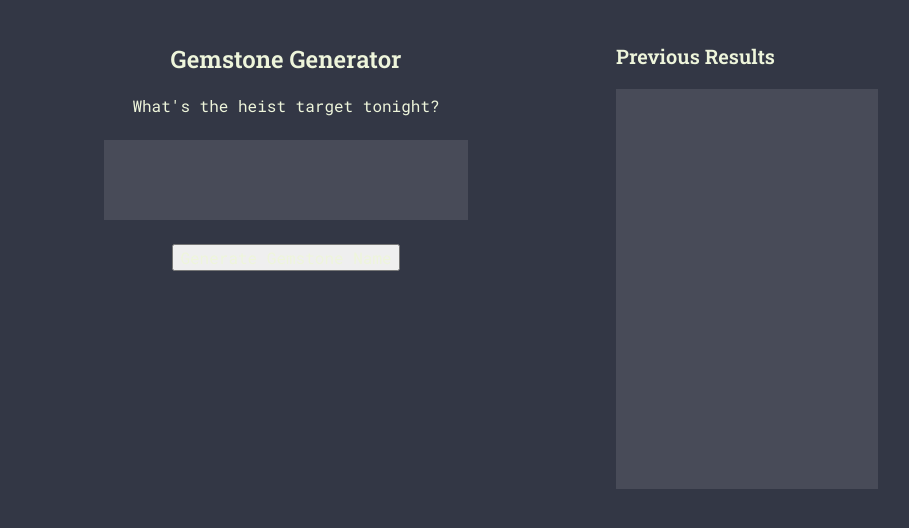
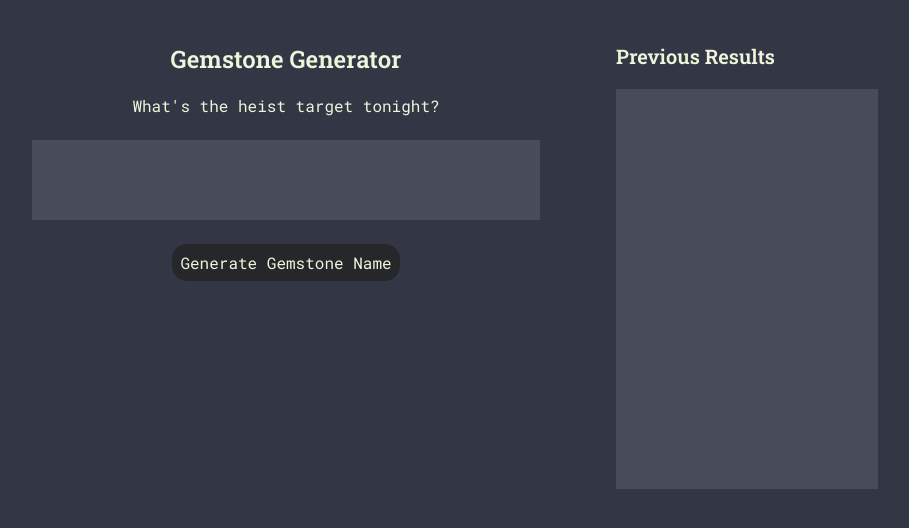
Before and after one commit to jadenrk/MiscProjects, a plain HTML site: page html/gem-generator.html in a window 1280 px wide. Shown: the part 168-696 px from the top of the page, without its empty margins (168-1077 px from the left). Drawn offline with Linux system fonts and the light colour scheme.

Commit message:
Changed CSS button

```diff
--- a/css/style.css
+++ b/css/style.css
@@ -69,7 +69,6 @@ nav a {
 
 nav a:hover {
     text-decoration: none;
-    /*background-color: rgb(199, 239, 207, 0.75);*/
     text-shadow: 0 0 3px rgb(224, 205, 205);
     transition: background-color .5s, color .2s text-shadow .2s;
 }
@@ -92,6 +91,22 @@ h3 {
     font-weight: 600;
 }
 
+button {
+    color: #fff;
+    background-color: rgb(37, 39, 43);
+    border: none;
+    border-radius: 15px;
+    padding: 0.5rem;
+}
+
+button:hover {
+    color: rgb(185, 202, 195);
+    background-color: #202225;
+    border: none;
+    border-radius: 15px;
+    padding: 0.5rem;
+}
+
 
 /* GEM GENERATOR SPECIFIC */
 
@@ -102,7 +117,7 @@ h3 {
 #gemGenResult {
     background-color: rgb(255, 255, 255, 0.1);
     height: 5rem;
-    margin: 1em 4em;
+    margin: 1em;
     font-weight: 700;
     line-height: 5rem;
     font-size: 1.5rem;
```
